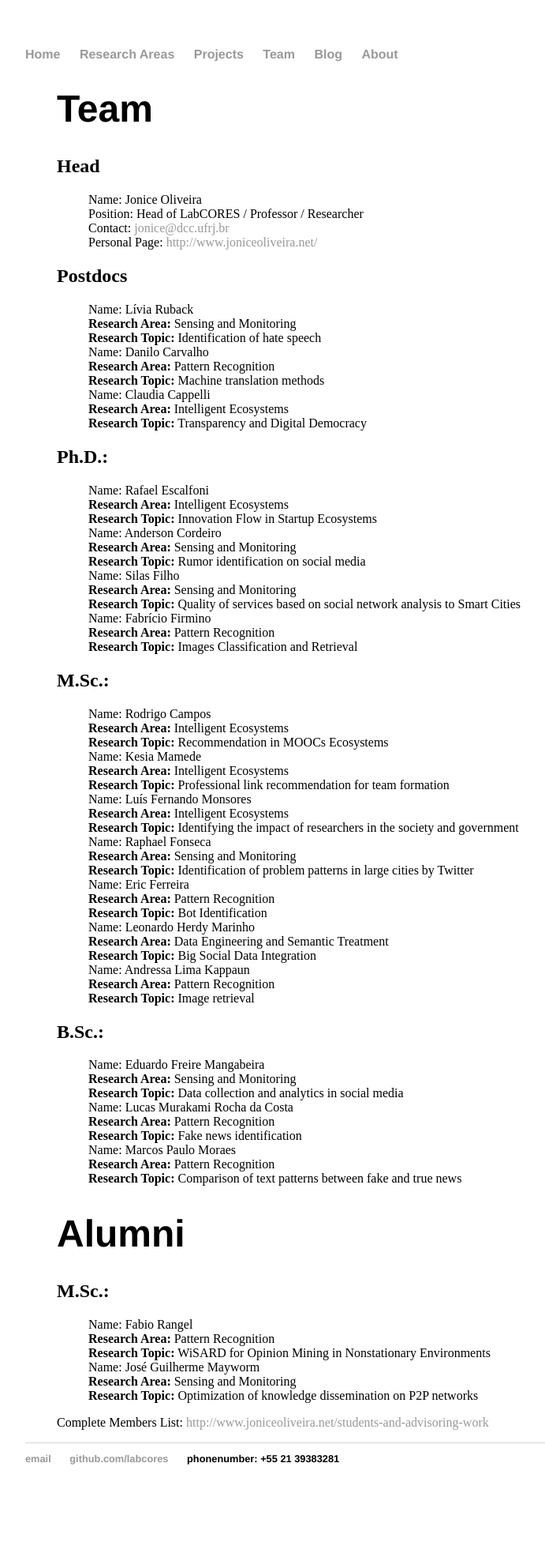
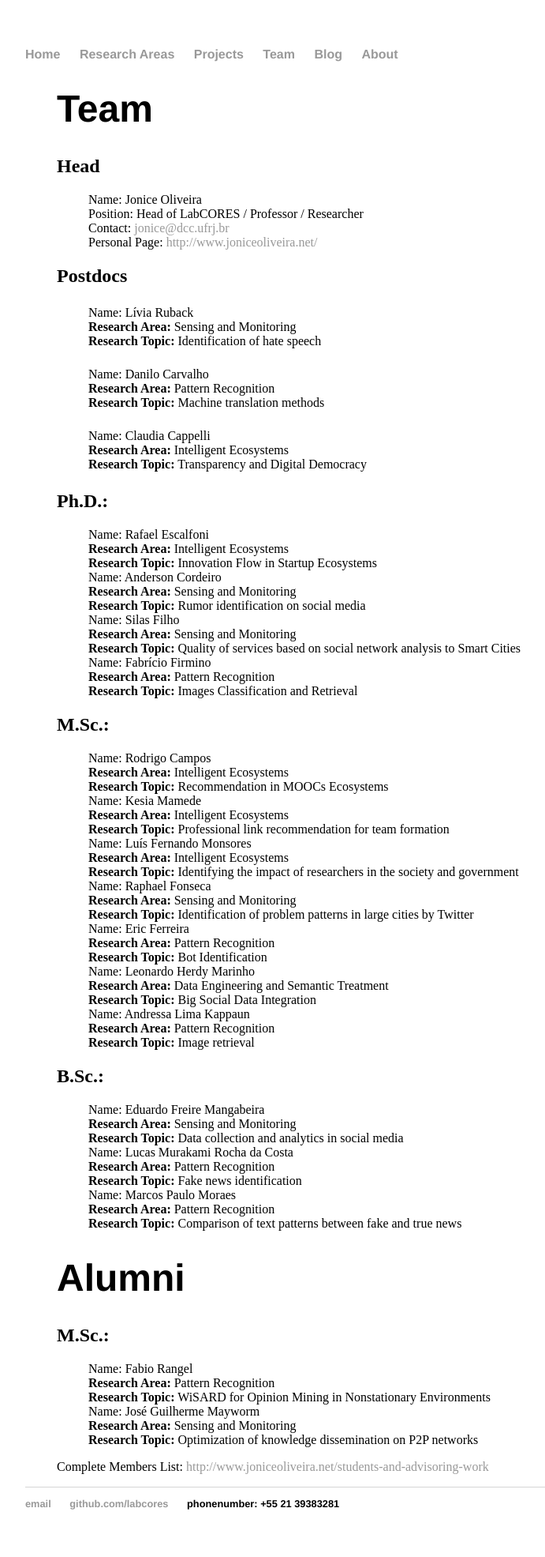
Before and after one commit to labcores/labcores.github.io, a Jekyll site: the page built from team/index.html, in a window 1280 px wide. Shown: the whole page at 79% size, without its empty margins (160-851 px from the left). Built offline with Jekyll 4.4.1, drawn with Linux system fonts in a browser that asks for light colours; before the commit the page ends 1914 px from its top, so only the background shows below that.

Commit message:
update team

```diff
--- a/team/index.html
+++ b/team/index.html
@@ -15,22 +15,22 @@ title: Social Computing and Social Network Analysis Laboratory
 
 			<li><h2>Postdocs</h2></li>
 
-			<ul>
+			<p><ul>
 				<li>Name: Lívia Ruback</li>
 				<li><b>Research Area:</b> Sensing and Monitoring</li>
 				<li><b>Research Topic:</b> Identification of hate speech</li>
 				<!--<li>Contact: <a href="mailto:liviaruback@gmail.com">liviaruback@gmail.com</a></li>-->
-			</ul>
-			<ul>
+			</ul></p>
+			<p><ul>
 				<li>Name: Danilo Carvalho</li>
 				<li><b>Research Area:</b> Pattern Recognition</li>
 				<li><b>Research Topic:</b> Machine translation methods</li>
-			</ul>
-			<ul>
+			</ul></p>
+			<p><ul>
 				<li>Name: Claudia Cappelli</li>
 				<li><b>Research Area:</b> Intelligent Ecosystems</li>
 				<li><b>Research Topic:</b> Transparency and Digital Democracy</li>
-			</ul>
+			</ul></p>
 
 			<li><h2>Ph.D.:</h2></li>
 
```
